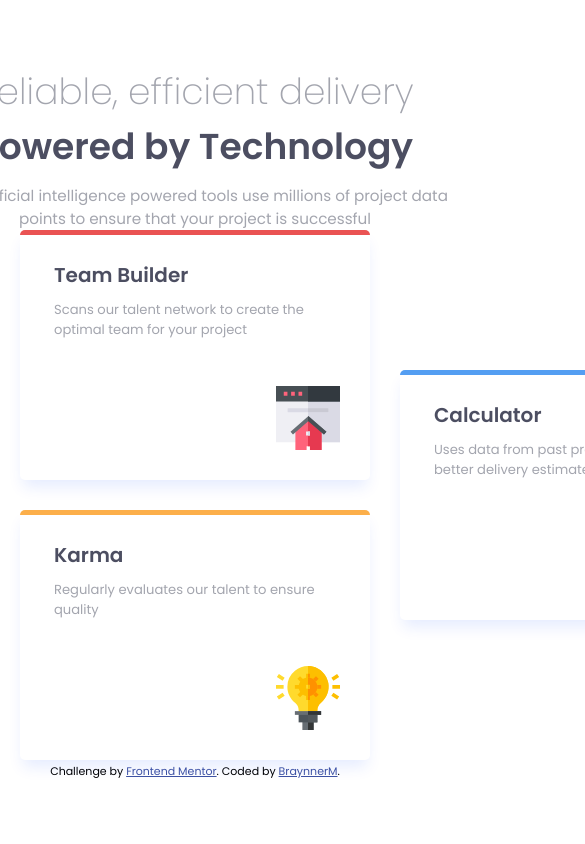
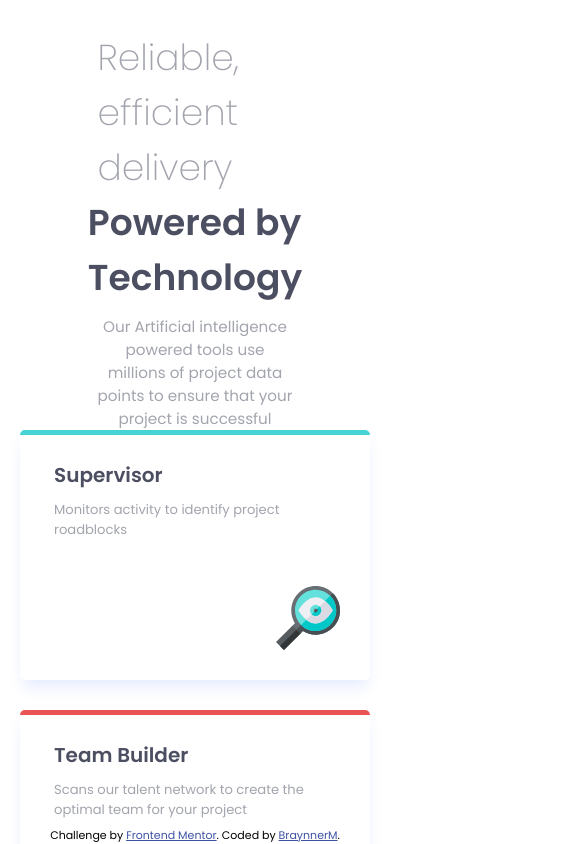
Before and after one commit to BraynnerM/four-card-feature-section-master, a React (Vite) app: page / in a window 390 px wide. Shown: the top 844 px of the page, 585 px wide, since content can reach past the window. Built offline with nearby package versions, Linux system fonts and the light colour scheme.

Commit message:
inicio da estilização mobile

```diff
--- a/src/styles/components/App/responsive.sass
+++ b/src/styles/components/App/responsive.sass
@@ -1,2 +1,11 @@
 @use '../../variables'
 @use '../../mixins'
+
+@media (max-width: 1120px)
+    body
+        .container
+            .title
+            .cards
+                flex-direction: column
+
+        .attribution
--- a/src/styles/main.sass
+++ b/src/styles/main.sass
@@ -12,7 +12,7 @@
         margin: 0 auto
         display: flex
         flex-direction: column
-        justify-content: center
+        justify-content: space-between
         align-items: center
 
         .container
@@ -21,6 +21,7 @@
             flex-direction: column
             justify-content: space-between
             align-items: center
+            margin-top: 30px
             .title
                 display: flex
                 flex-direction: column
@@ -79,5 +80,3 @@
                         border-top: 5px solid variables.$card3-color
                 .card-4
                     border-top: 5px solid variables.$card4-color
-        .attribution
-            padding-top: 50px
```
